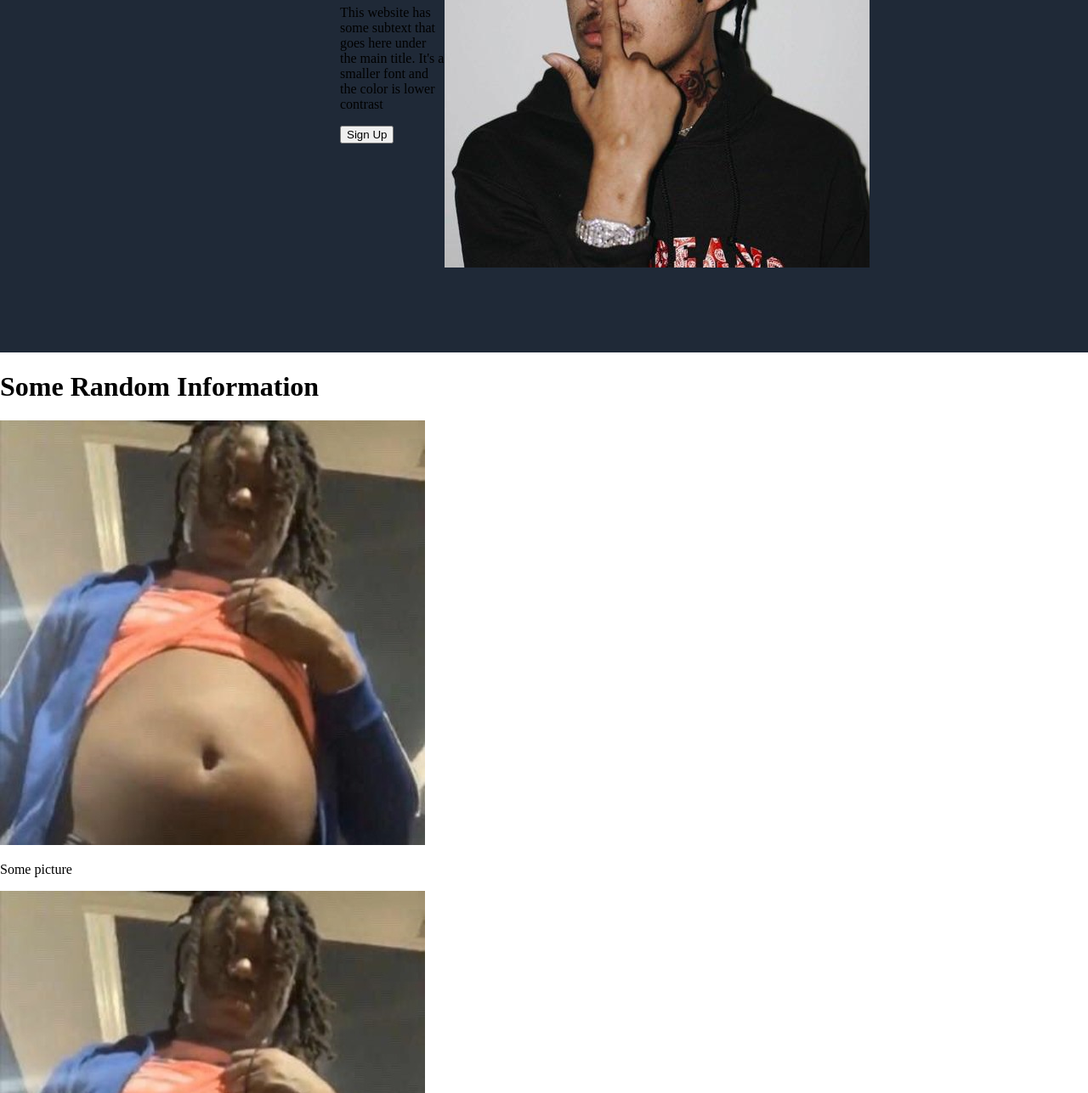
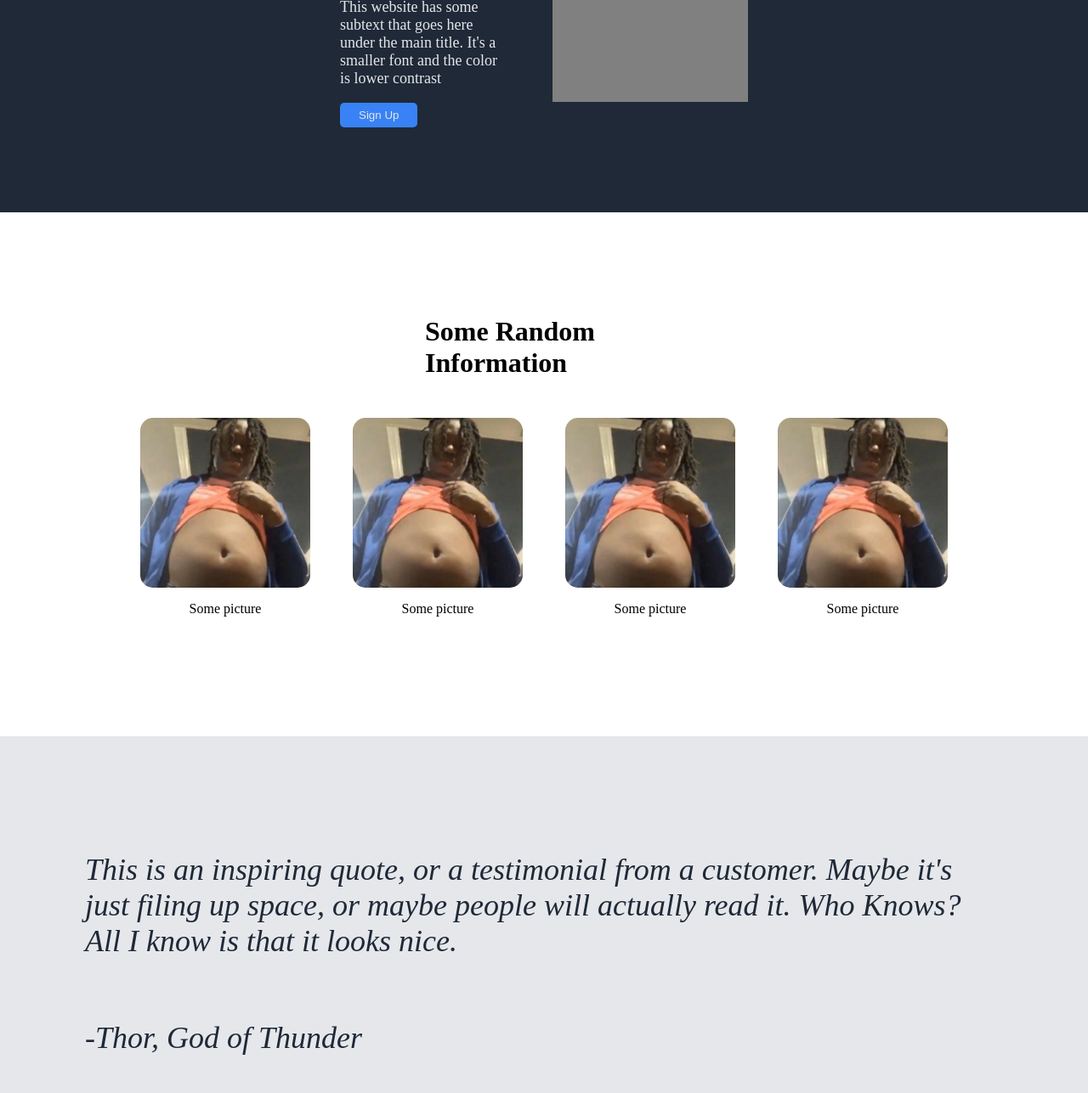
Before and after one commit to TobennaE/Landing-Page-Project, a plain HTML site: page index.html in a window 1280 px wide. Shown: the part 371-1658 px from the top of the page at 85% size. Drawn offline with Linux system fonts and the light colour scheme.

Commit message:
Finished the top and middle part of the website

```diff
--- a/index.html
+++ b/index.html
@@ -16,30 +16,41 @@
                 </ul>
             </div>
             <div class="top-middle">
-                <div class="text">
-                    <h1>This website is awesome</h1>
-                    <p>This website has some subtext that goes here under the main title. It's a smaller font and the color is lower contrast</p>
-                    <button>Sign Up</button>
+                <div class="textbutton">
+                    <div class="text">
+                        <h1 class="awesome">This website is awesome</h1>
+                        <p class="small-awesome">This website has some subtext that goes here under the main title. It's a smaller font and the color is lower contrast</p>
+                    </div>
+                    <button class="top-button">Sign Up</button>
                 </div>
-                <img src="Images/picky.jpg" alt="Pikcy">
+                <!-- <img class="picky" src="Images/picky.jpg" alt="Pikcy"> -->
+                <div class="picky">Placeholder</div>
             </div>
         </div>
         <div class="middle">
             <h1>Some Random Information</h1>
-            <div class="middle-img">
-                <img src="Images/belly.jpg" alt="">
-                <p>Some picture</p>
-                <img src="Images/belly.jpg" alt="">
-                <p>Some picture</p>
-                <img src="Images/belly.jpg" alt="">
-                <p>Some picture</p>
-                <img src="Images/belly.jpg" alt="">
-                <p>Some picture</p>
+            <div class="middle-img-flex">
+                <div class="middle-img-group">
+                    <img class="middle-img" src="Images/belly.jpg" alt="">
+                    <p>Some picture</p>
+                </div>
+                <div class="middle-img-group">
+                    <img class="middle-img" src="Images/belly.jpg" alt="">
+                    <p>Some picture</p>
+                </div>
+                <div class="middle-img-group">
+                    <img class="middle-img" src="Images/belly.jpg" alt="">
+                    <p>Some picture</p>
+                </div>
+                <div class="middle-img-group">
+                    <img class="middle-img" src="Images/belly.jpg" alt="">
+                    <p>Some picture</p>
+                </div>
             </div>
         </div>
         <div class="quote">
-            <p>This is an inspiring quote, or a testimonial from a customer. Maybe it's just filing up space, or maybe people will actually read it. Who Knows? All I know is that it looks nice.</p>
-            <p>-Thor, God of Thunder</p>
+                <p><em>This is an inspiring quote, or a testimonial from a customer. Maybe it's just filing up space, or maybe people will actually read it. Who Knows? All I know is that it looks nice.</em></p>
+                <p><em>-Thor, God of Thunder</em></p>
         </div>
         <div class="call">
             <h1>Call to action! It's time!</h1>
--- a/style.css
+++ b/style.css
@@ -10,7 +10,7 @@ ul {
     gap: 25px;
 }
 
-a {
+a, .small-awesome {
     text-decoration: none;
     color: #E5E7EB;
     font-size: 18px;
@@ -29,6 +29,32 @@ a {
     font-weight: bold;
     color: #F9FAF8;
 }
+.picky{
+    color: #f9faf8;
+    font-weight: bold;
+    background-color: gray;
+    width: 950px;
+    height: 275px;
+    display: flex;
+    align-items: center;
+    justify-content: center;
+}
+.awesome{
+    font-size: 48px;
+    color: #F9FAF8;
+    padding: 0px;
+    margin: 0px;
+}
+.top-button{
+    background-color: #3882F6;
+    color: #E5E7EB;
+    border-radius: 5px;
+    border-color: transparent;
+    padding-top: 5px;
+    padding-bottom: 5px;
+    padding-left: 20px;
+    padding-right: 20px;
+}
 .header {
     display: flex;
     align-items: center;
@@ -38,7 +64,42 @@ a {
 }
 .top-middle{
     display: flex;
-    align-items: top;
+    align-items: center;
+    justify-content: center;
     margin-left: 400px;
     margin-right: 400px;
+    gap: 50px;
 }
+.middle-img{
+    height: 200px;
+    width: 200px;
+    border-radius: 15px;
+}
+
+.middle{
+    display: flex;
+    flex-direction: column;
+    align-items: center;
+    justify-content: center;
+    margin-left: 400px;
+    margin-right: 400px;
+    padding: 100px;
+}
+.middle-img-flex{
+    display: flex;
+}
+
+.middle-img-group{
+    display: flex;
+    flex-direction: column;
+    padding: 25px;
+    text-align: center;
+}
+.quote{
+    color: #1F2937;
+    background-color: #E5E7EB;
+    padding: 100px;
+    font-size: 36px;
+    display: flex;
+    flex-direction: column;
+}
```
Also changed, not shown: Images/Rectangle_(plain).svg (added).
